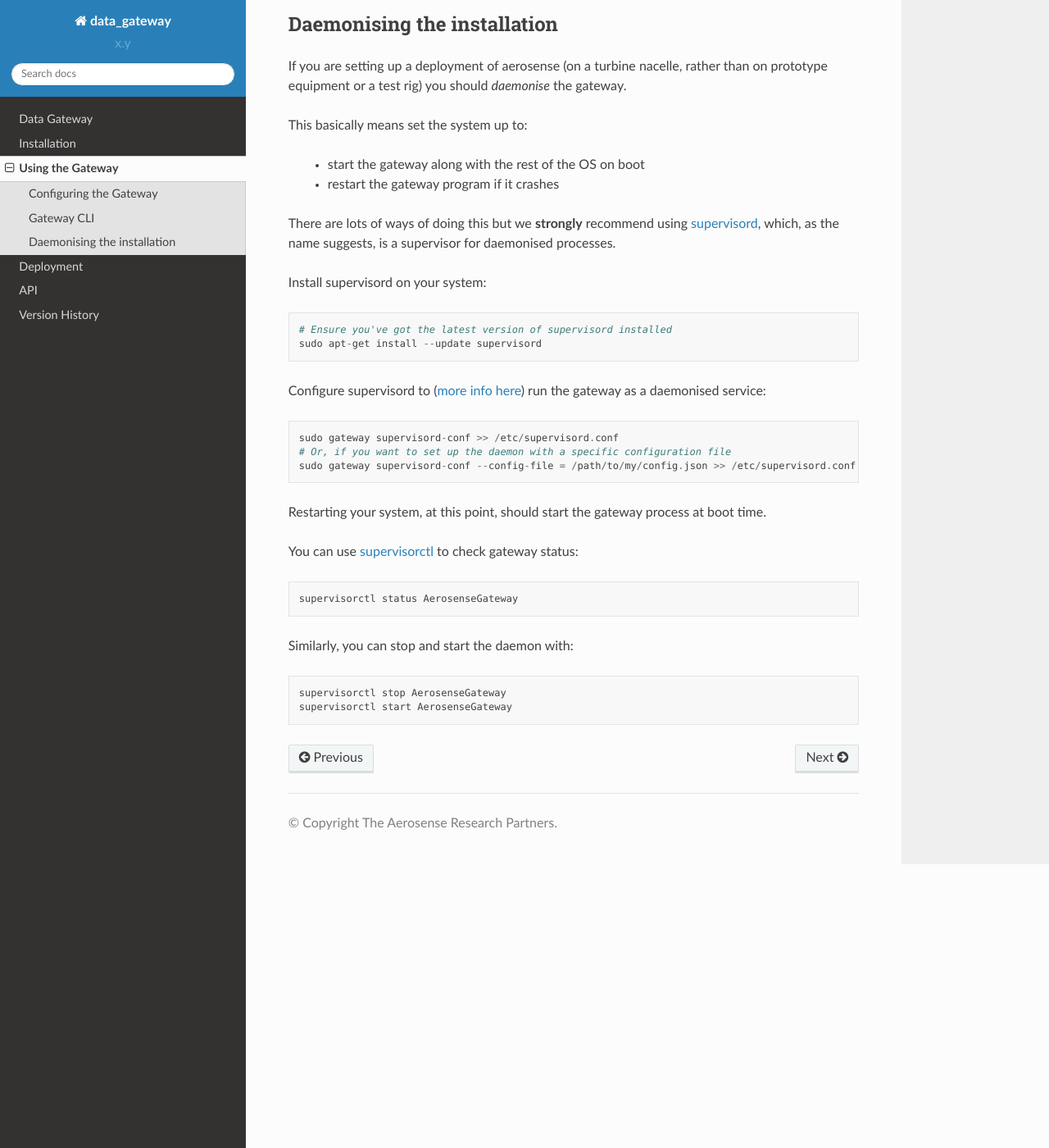
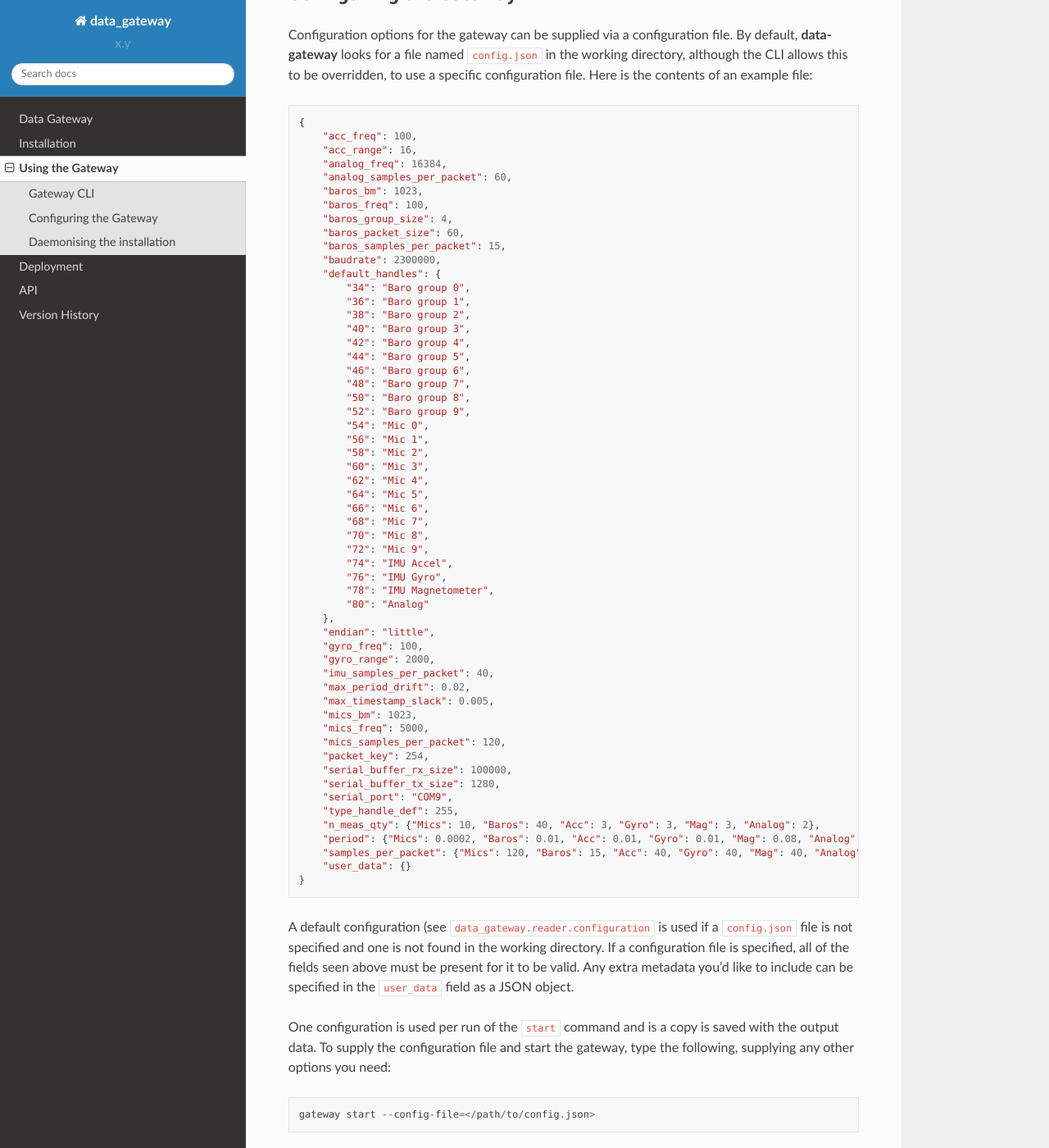
Before and after one commit to aerosense-ai/data-gateway, a Sphinx documentation site: the page built from docs/source/using_the_gateway.rst, in a window 1280 px wide and 1400 px high, scrolled down 634 px. Shown: the whole window at 82% size. Built offline with Sphinx 7.4.7 and the Read the Docs theme 2.0.0, drawn with Linux system fonts in a browser that asks for light colours; some of the changed text lies outside the part shown.

Commit message:
DOC: Combine two bits of documentation

```diff
--- a/docs/source/deployment.rst
+++ b/docs/source/deployment.rst
@@ -130,75 +130,5 @@ And you're done! Keep that downloaded permission file for later.
 
 Configure and run the Gateway
 =============================
-The gateway can be configured using a `configuration.json` file. Here is an example:
 
-.. code-block::
-
-    {
-        "acc_freq": 100,
-        "acc_range": 16,
-        "analog_freq": 16384,
-        "analog_samples_per_packet": 60,
-        "baros_bm": 1023,
-        "baros_freq": 100,
-        "baros_group_size": 4,
-        "baros_packet_size": 60,
-        "baros_samples_per_packet": 15,
-        "baudrate": 2300000,
-        "default_handles": {
-            "34": "Baro group 0",
-            "36": "Baro group 1",
-            "38": "Baro group 2",
-            "40": "Baro group 3",
-            "42": "Baro group 4",
-            "44": "Baro group 5",
-            "46": "Baro group 6",
-            "48": "Baro group 7",
-            "50": "Baro group 8",
-            "52": "Baro group 9",
-            "54": "Mic 0",
-            "56": "Mic 1",
-            "58": "Mic 2",
-            "60": "Mic 3",
-            "62": "Mic 4",
-            "64": "Mic 5",
-            "66": "Mic 6",
-            "68": "Mic 7",
-            "70": "Mic 8",
-            "72": "Mic 9",
-            "74": "IMU Accel",
-            "76": "IMU Gyro",
-            "78": "IMU Magnetometer",
-            "80": "Analog"
-        },
-        "endian": "little",
-        "gyro_freq": 100,
-        "gyro_range": 2000,
-        "imu_samples_per_packet": 40,
-        "max_period_drift": 0.02,
-        "max_timestamp_slack": 0.005,
-        "mics_bm": 1023,
-        "mics_freq": 5000,
-        "mics_samples_per_packet": 120,
-        "packet_key": 254,
-        "serial_buffer_rx_size": 100000,
-        "serial_buffer_tx_size": 1280,
-        "serial_port": "COM9",
-        "type_handle_def": 255,
-        "n_meas_qty": {"Mics": 10, "Baros": 40, "Acc": 3, "Gyro": 3, "Mag": 3, "Analog": 2},
-        "period": {"Mics": 0.0002, "Baros": 0.01, "Acc": 0.01, "Gyro": 0.01, "Mag": 0.08, "Analog": 6.103515625e-05},
-        "samples_per_packet": {"Mics": 120, "Baros": 15, "Acc": 40, "Gyro": 40, "Mag": 40, "Analog": 60},
-        "user_data": {}
-    }
-
-A default configuration (see `data_gateway.reader.configuration` is used if a `config.json` file is not specified. If a
-configuration file is specified, all of the fields seen above must be present for it to be valid. Any extra metadata
-you'd like to include can be specified in the `user_data` field as a JSON object. If there is a `config.json` file
-present in the directory where `gateway` is run, it will be used.
-
-One configuration is used per run of the `start` command. To supply the configuration file and start the gateway, type
-the following, supplying any other options you need:
-
-.. code-block::
-
-    gateway start --config-file=</path/to/config.json>
+See :doc:`using the gateway. <using_the_gateway>`
--- a/docs/source/using_the_gateway.rst
+++ b/docs/source/using_the_gateway.rst
@@ -21,17 +12,104 @@ Gateway CLI
 The gateway has a CLI which means you can call it just like any other unix command.
 
 It is called simply ``gateway`` and, once :ref:`installed <installation>`, you can see the options and
-help docs by typing:
+help by typing:
 
 .. code-block::
 
-   gateway --help
+   gateway -h
 
 The main command to start the gateway running is:
 
 .. code-block::
 
    gateway start
+
+You can see help about this command by executing:
+
+.. code-block::
+
+   gateway start -h
+
+
+.. _configuring:
+
+Configuring the Gateway
+=======================
+
+Configuration options for the gateway can be supplied via a configuration file. By default, **data-gateway** looks for
+a file named ``config.json`` in the working directory, although the CLI allows this to be overridden, to use a specific
+configuration file. Here is the contents of an example file:
+
+.. code-block::
+
+    {
+        "acc_freq": 100,
+        "acc_range": 16,
+        "analog_freq": 16384,
+        "analog_samples_per_packet": 60,
+        "baros_bm": 1023,
+        "baros_freq": 100,
+        "baros_group_size": 4,
+        "baros_packet_size": 60,
+        "baros_samples_per_packet": 15,
+        "baudrate": 2300000,
+        "default_handles": {
+            "34": "Baro group 0",
+            "36": "Baro group 1",
+            "38": "Baro group 2",
+            "40": "Baro group 3",
+            "42": "Baro group 4",
+            "44": "Baro group 5",
+            "46": "Baro group 6",
+            "48": "Baro group 7",
+            "50": "Baro group 8",
+            "52": "Baro group 9",
+            "54": "Mic 0",
+            "56": "Mic 1",
+            "58": "Mic 2",
+            "60": "Mic 3",
+            "62": "Mic 4",
+            "64": "Mic 5",
+            "66": "Mic 6",
+            "68": "Mic 7",
+            "70": "Mic 8",
+            "72": "Mic 9",
+            "74": "IMU Accel",
+            "76": "IMU Gyro",
+            "78": "IMU Magnetometer",
+            "80": "Analog"
+        },
+        "endian": "little",
+        "gyro_freq": 100,
+        "gyro_range": 2000,
+        "imu_samples_per_packet": 40,
+        "max_period_drift": 0.02,
+        "max_timestamp_slack": 0.005,
+        "mics_bm": 1023,
+        "mics_freq": 5000,
+        "mics_samples_per_packet": 120,
+        "packet_key": 254,
+        "serial_buffer_rx_size": 100000,
+        "serial_buffer_tx_size": 1280,
+        "serial_port": "COM9",
+        "type_handle_def": 255,
+        "n_meas_qty": {"Mics": 10, "Baros": 40, "Acc": 3, "Gyro": 3, "Mag": 3, "Analog": 2},
+        "period": {"Mics": 0.0002, "Baros": 0.01, "Acc": 0.01, "Gyro": 0.01, "Mag": 0.08, "Analog": 6.103515625e-05},
+        "samples_per_packet": {"Mics": 120, "Baros": 15, "Acc": 40, "Gyro": 40, "Mag": 40, "Analog": 60},
+        "user_data": {}
+    }
+
+A default configuration (see ``data_gateway.reader.configuration`` is used if a ``config.json`` file is not specified
+and one is not found in the working directory. If a configuration file is specified, all of the fields seen above must
+be present for it to be valid. Any extra metadata you'd like to include can be specified in the ``user_data`` field as
+a JSON object.
+
+One configuration is used per run of the ``start`` command and is a copy is saved with the output data. To supply the
+configuration file and start the gateway, type the following, supplying any other options you need:
+
+.. code-block::
+
+    gateway start --config-file=</path/to/config.json>
 
 
 .. _daemonising_the_installation:
```
Also changed, not shown: other parts of docs/source/using_the_gateway.rst (+0 -9 lines).
